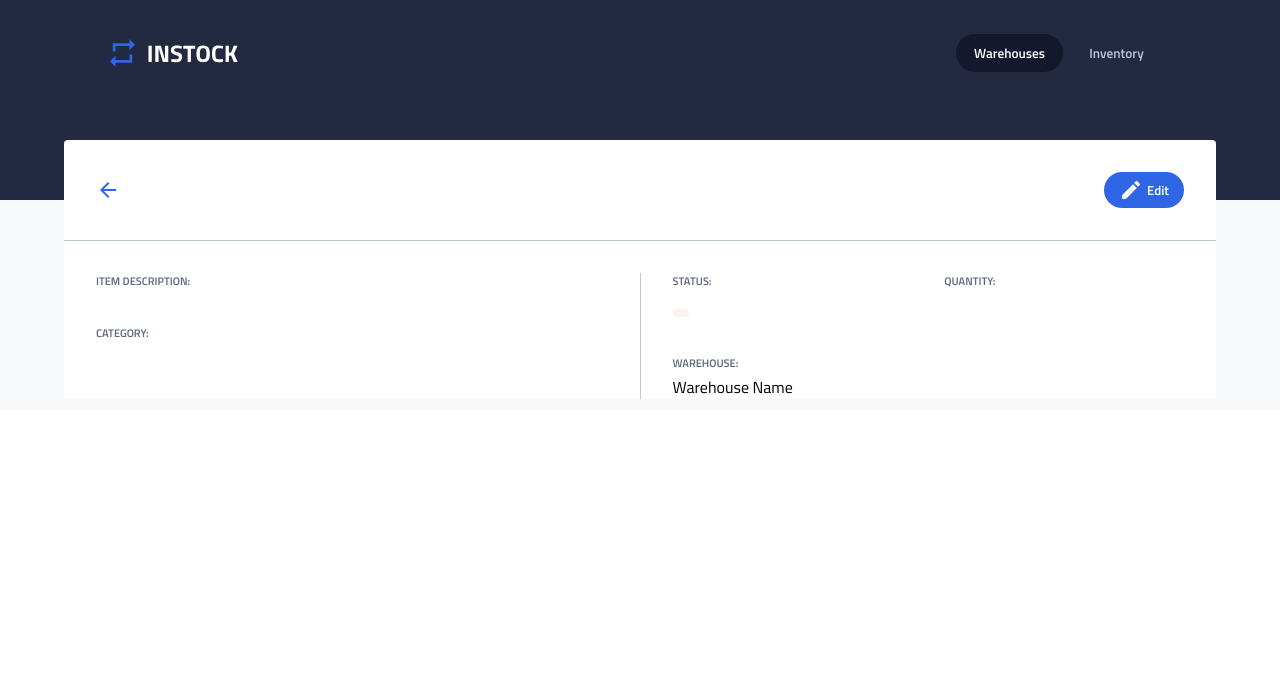
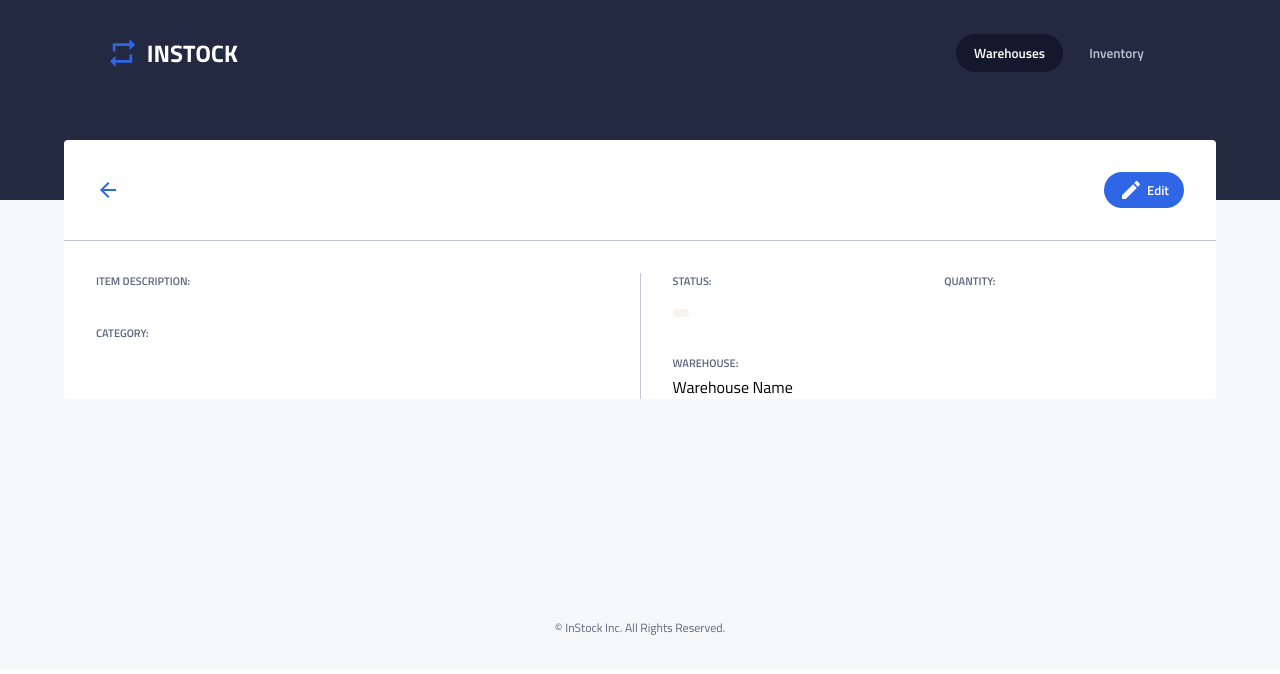
Before and after one commit to ShirinSadeghii/instock-frontend, a React (Create React App) app: page /inventory/1 in a window 1280 px wide. Shown: the top 674 px of the page. Built offline with nearby package versions, Linux system fonts and the light colour scheme; no server answers.

Commit message:
Wrapped inventory details component in a page

```diff
--- a/src/App.jsx
+++ b/src/App.jsx
@@ -2,7 +2,7 @@ import { BrowserRouter, Routes, Route } from "react-router-dom";
 import InventoryPage from "./pages/InventoryPage/InventoryPage";
 import WarehouseDetailsPage from "./pages/WarehouseDetailsPage/WarehouseDetailsPage";
 import Warehouses from "./pages/Warehouses/Warehouses";
-import InventoryDetails from "./components/InventoryDetails/InventoryDetails";
+import InventoryDetailsPage from "./pages/InventoryDetailsPage/InventoryDetailsPage";
 import AddWarehousePage from "./pages/AddWarehousePage/AddWarehousePage";
 import "./App.scss";
 import EditWarehousePage from "./pages/EditWarehousePage/EditwarehousePage";
@@ -17,7 +17,7 @@ function App() {
           <Route path="/" element={<Warehouses />}></Route>
           <Route path="/details" element={<WarehouseDetailsPage />}></Route>
           <Route path="/details/add" element={<AddWarehousePage />}></Route>
-          <Route path="/inventory/:itemId" element={<InventoryDetails/>}></Route>
+          <Route path="/inventory/:itemId" element={<InventoryDetailsPage/>}></Route>
           <Route path="/details/edit" element={<EditWarehousePage />}></Route>
           <Route path="/inventory" element={<InventoryPage />}></Route>
           <Route path="/add-inventory" element={<AddInventoryPage />}></Route>
--- a/src/components/InventoryDetails/InventoryDetails.jsx
+++ b/src/components/InventoryDetails/InventoryDetails.jsx
@@ -34,13 +34,6 @@ function InventoryDetails() {
 
     // MARK: Return Function
     return (
-        <div>
-
-            {/* MARK: Generic Headuur */}
-            <Header />
-
-            {/* MARK: Item Header */}
-            <div className='inventory-item-container'>
         <section className="inventory-item-section">
             <div className='inventory-item-header'>
                 <div className='inventory-item-header__container'>
@@ -86,14 +79,6 @@ function InventoryDetails() {
             </div>
 
         </section>
-
-                {/* MARK: Futuur */}
-                <Footer />
-            </div>
-        </div>
-
-
-
     )
 }
 
--- a/src/components/InventoryDetails/InventoryDetails.scss
+++ b/src/components/InventoryDetails/InventoryDetails.scss
@@ -8,9 +8,9 @@
 }
 
 .inventory-item-section{
-    position: absolute;
+    position: relative;
     width: 90%;
-    top: calc($card-offset*(-1));
+    top: -60px;
     left: 5%;
     right: 5%;
 }
--- /dev/null
+++ b/src/pages/InventoryDetailsPage/InventoryDetailsPage.jsx
@@ -0,0 +1,18 @@
+import InventoryDetails from '../../components/InventoryDetails/InventoryDetails';
+import Header from "../../components/Header/Header";
+import Footer from "../../components/Footer/Footer";
+import "../../App.scss";
+
+function InventoryDetailsPage() {
+  return (
+    <div className="warehouse-details">
+      <Header />
+      <div className="main">
+        <InventoryDetails />
+        <Footer />
+      </div>
+    </div>
+  )
+}
+
+export default InventoryDetailsPage
```
Lines whose indentation alone changed are shown as unchanged.
